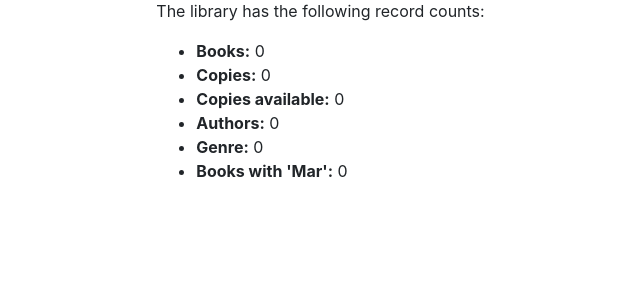
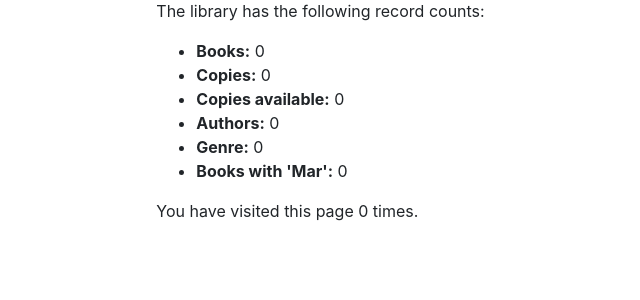
Before and after one commit to Allyson1602/local-library, a Django app: page /catalog/ in a window 1280 px wide. Shown: the part 143-443 px from the top of the page, without its empty margins (72-712 px from the left). Run offline with Django 4.2, Linux system fonts and the light colour scheme; data that the repository does not hold is empty; some libraries are stand-ins or nearby versions.

Commit message:
Criação de session para manter quantas vezes usuário acessou a página

```diff
--- a/catalog/templates/index.html
+++ b/catalog/templates/index.html
@@ -13,4 +13,6 @@
     <li><strong>Genre:</strong> {{ num_genre }}</li>
     <li><strong>Books with 'Mar':</strong> {{ num_books_with_mar }}</li>
   </ul>
+
+  <p>You have visited this page {{ num_visits }} {% if num_visits == 1 %} time{% else %} times{% endif %}.</p>
 {% endblock %}
--- a/catalog/views.py
+++ b/catalog/views.py
@@ -64,6 +64,10 @@ def index(request):
     # The 'all()' is implied by default.
     num_authors = Author.objects.count()
 
+    # Number of visits to this view, as counted in the session variable.
+    num_visits = request.session.get('num_visits', 0)
+    request.session['num_visits'] = num_visits + 1
+
     context = {
         'num_books': num_books,
         'num_instances': num_instances,
@@ -71,6 +75,7 @@ def index(request):
         'num_authors': num_authors,
         'num_genre': num_genre,
         'num_books_with_mar': num_books_with_mar,
+        'num_visits': num_visits
     }
 
     # Render the HTML template index.html with the data in the context variable
```
